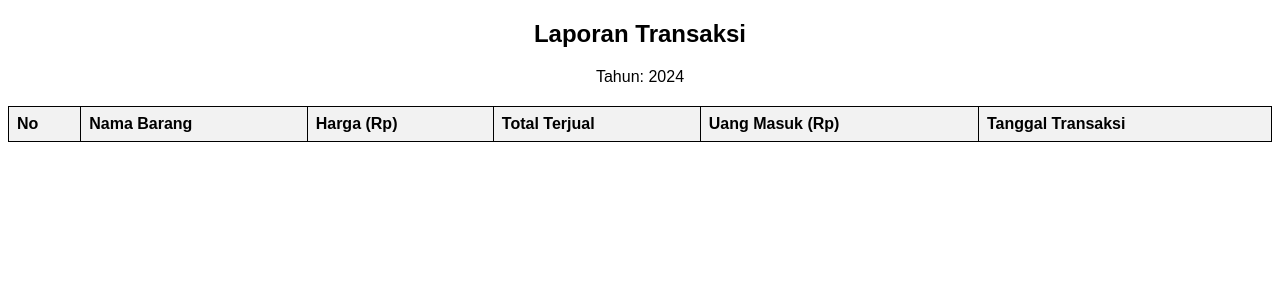
After one commit to bdrs11/Project-KP, a Laravel app: template resources/views/koperasi/admin/laporan_keuangan/pdf.blade.php in a window 1280 px wide. The commit adds this page. Shown: the top 300 px of the page. Run offline with Laravel 10, Linux system fonts and the light colour scheme; the template is opened without the code that fills it, so the values that code supplies are empty.

Commit message:
laporan transaksi done

```diff
--- a/resources/views/koperasi/admin/laporan_keuangan/index.blade.php
+++ b/resources/views/koperasi/admin/laporan_keuangan/index.blade.php
@@ -9,7 +9,9 @@
       <div class="max-w-7xl mx-auto sm:px-6 lg:px-8">
           <div class="bg-white dark:bg-gray-800 overflow-hidden shadow-sm sm:rounded-lg">
               <div class="p-6 text-gray-900 dark:text-gray-100">
-
+                <x-primary-button tag="a" href="{{route('koperasi.pengguna.laporan_keuangan.pdf')}}">
+                    Cetak PDF
+                </x-primary-button>
                   <br>
 
                   <div class="flex flex-col">
--- /dev/null
+++ b/resources/views/koperasi/admin/laporan_keuangan/pdf.blade.php
@@ -0,0 +1,59 @@
+<!DOCTYPE html>
+<html lang="en">
+<head>
+    <meta charset="UTF-8">
+    <meta http-equiv="X-UA-Compatible" content="IE=edge">
+    <meta name="viewport" content="width=device-width, initial-scale=1.0">
+    <title>Laporan Transaksi</title>
+    <style>
+        body {
+            font-family: Arial, Helvetica, sans-serif;
+        }
+        table {
+            width: 100%;
+            border-collapse: collapse;
+            margin-top: 20px;
+        }
+        table, th, td {
+            border: 1px solid black;
+        }
+        th, td {
+            padding: 8px;
+            text-align: left;
+        }
+        th {
+            background-color: #f2f2f2;
+        }
+    </style>
+</head>
+<body>
+    <h2 style="text-align: center;">Laporan Transaksi</h2>
+    <p style="text-align: center;">Tahun: 2024</p>
+
+    <table>
+        <thead>
+            <tr>
+                <th>No</th>
+                <th>Nama Barang</th>
+                <th>Harga (Rp)</th>
+                <th>Total Terjual</th>
+                <th>Uang Masuk (Rp)</th>
+                <th>Tanggal Transaksi</th>
+            </tr>
+        </thead>
+        <tbody>
+            @php $num = 1; @endphp
+            @foreach($reports as $report)
+            <tr>
+                <td>{{ $num++ }}</td>
+                <td>{{ $report->sale->nama_barang }}</td>
+                <td>{{ number_format($report->sale->harga_satuan, 0, ',', '.') }}</td>
+                <td>{{ $report->sale->jumlah_barang }}</td>
+                <td>{{ number_format($report->pemasukan, 0, ',', '.') }}</td>
+                <td>{{ $report->tanggal_transaksi }}</td>
+            </tr>
+            @endforeach
+        </tbody>
+    </table>
+</body>
+</html>
--- a/routes/web.php
+++ b/routes/web.php
@@ -50,6 +50,7 @@ Route::get('/koperasi/admin/kelola_stock/{id}/edit', [StockController::class, 'e
 Route::match(['put', 'patch'],'/koperasi/admin/kelola_stock/{id}', [StockController::class, 'update'])->name('koperasi.admin.kelola_stock.update');
 
 Route::get('/koperasi/admin/laporan_keuangan', [ReportSaleController::class, 'index'])->name('koperasi.admin.laporan_keuangan');
+Route::get('/koperasi/admin/laporan_keuangan/pdf', [ReportSaleController::class, 'cetakPDF'])->name('koperasi.pengguna.laporan_keuangan.pdf');
 
 Route::get('/koperasi/admin/penjualan', [SaleController::class, 'index'])->name('koperasi.admin.penjualan');
 Route::get('/koperasi/admin/penjualan/create', [SaleController::class, 'create'])->name('koperasi.admin.penjualan.create');
```
Also changed, not shown: app/Http/Controllers/ReportSaleController.php (+13 -0 lines).
